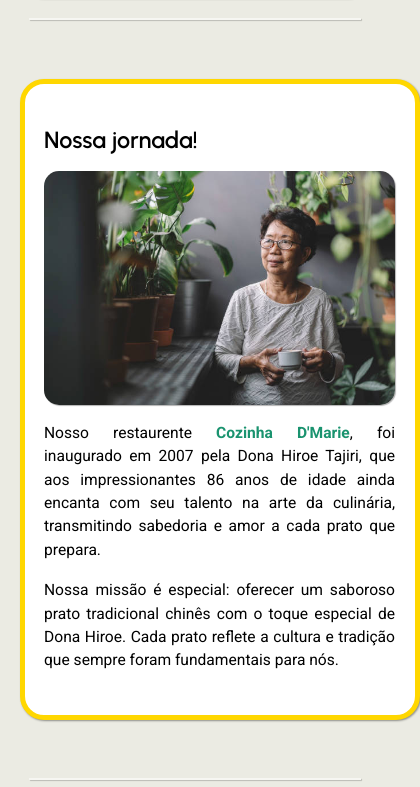
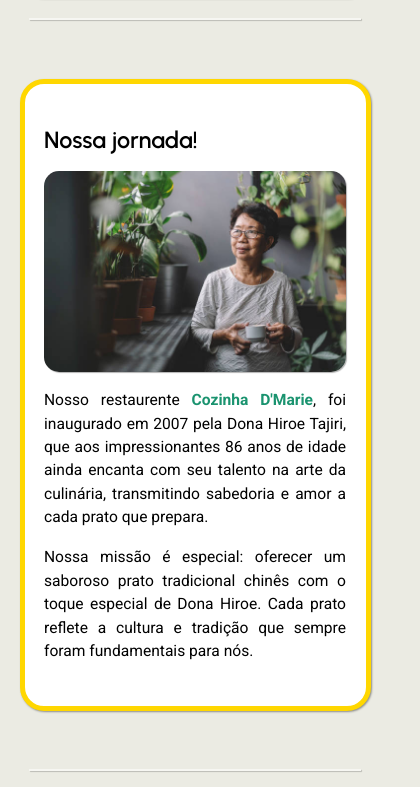
Before and after one commit to MatheusVenturaNellessen/cozinha-dmarie, a plain HTML site: page index.html in a window 390 px wide. Shown: the part 1217-2004 px from the top of the page, 420 px wide, since content can reach past the window. Drawn offline with nearby package versions, Linux system fonts and the light colour scheme.

Commit message:
corrigir erro de responsividade

```diff
--- a/assets/css/style.css
+++ b/assets/css/style.css
@@ -372,6 +372,8 @@ footer > hr {
     }
 
     main > section.sections > div.default-box {
+        min-width: auto;
+
         padding: 3vh 5vw;
         margin: auto;
     }
```
